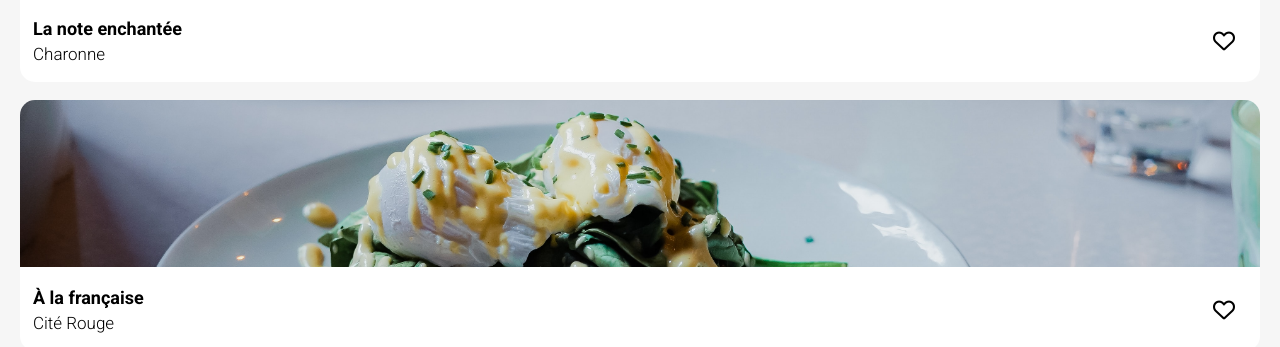
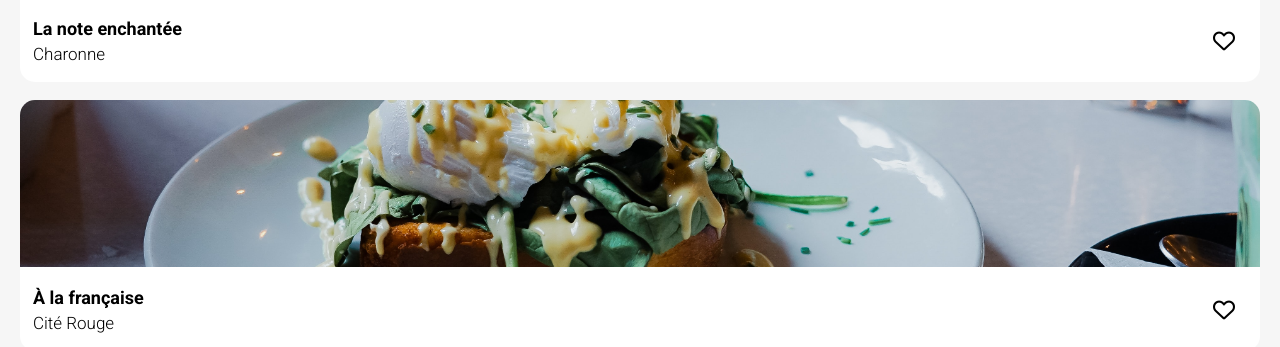
Before and after one commit to suppernovha/ohmyfood, a website: page index.html in a window 1280 px wide. Shown: the part 1346-1693 px from the top of the page. Drawn offline with Linux system fonts and the light colour scheme; a web font is replaced by a local one.

Commit message:
positionnement des images des restaurants

```diff
--- a/scss/components/_restaurant-card.scss
+++ b/scss/components/_restaurant-card.scss
@@ -15,6 +15,7 @@
        object-fit: cover;
        border-top-left-radius: 15px;
        border-top-right-radius: 15px;
+       object-position: 0% 60%;
        width: 100%;
        height: 167px;
     }
```
Also changed, not shown: css/style.css, scss/main.css, 4 other files.
